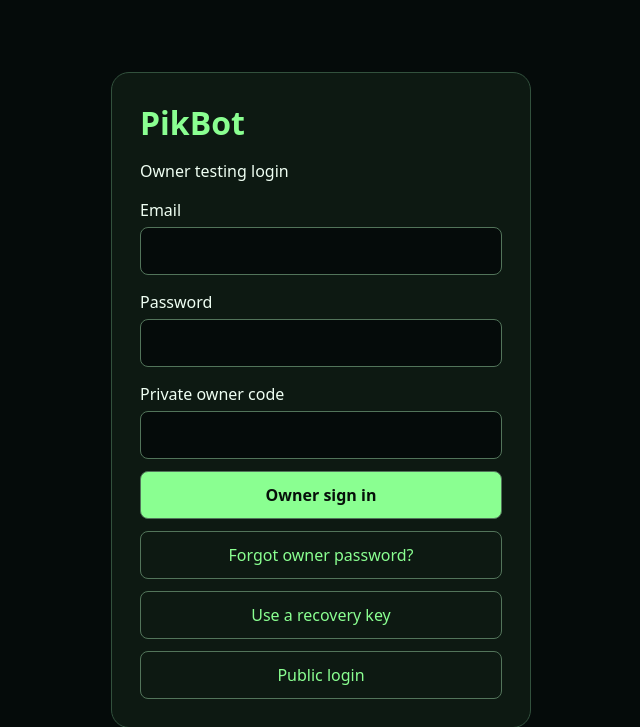
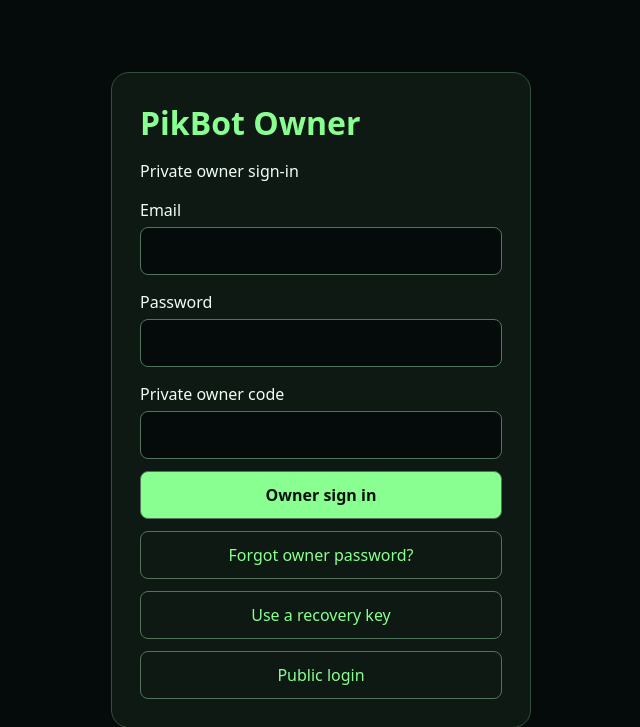
Before and after one commit to twinster22-cloud/PikBot., a Flask app: page /owner/login in a window 1280 px wide. Shown: the top 727 px of the page, without its empty margins (319-959 px from the left). Run offline with Flask 3, Linux system fonts and the light colour scheme; some libraries are stand-ins or nearby versions.

Commit message:
Add a separate PikBot Owner home screen app

```diff
--- a/membership.py
+++ b/membership.py
@@ -404,10 +404,11 @@ def sign_in(email, password_version=0):
 
 
 @membership.post('/logout')
+@membership.post('/owner/logout')
 def logout():
     check_csrf()
     session.clear()
-    return redirect('/login')
+    return redirect('/owner/login' if request.path == '/owner/logout' else '/login')
 
 
 @membership.get('/api/account')
--- a/server.py
+++ b/server.py
@@ -26,13 +26,16 @@ init_owner(app)
 
 @app.get('/<asset>')
 def public_asset(asset):
-    if asset not in {'sw.js', 'manifest.webmanifest', 'icon-192.png', 'icon-512.png', 'apple-touch-icon.png', 'splash.png', 'icon.svg'}:
+    if asset not in {
+        'sw.js', 'manifest.webmanifest', 'icon-192.png', 'icon-512.png', 'apple-touch-icon.png',
+        'splash.png', 'icon.svg', 'owner.webmanifest', 'owner-icon-192.png', 'owner-icon-512.png',
+    }:
         return jsonify(error='Not found'), 404
     return send_from_directory(ROOT/'static', asset)
 
 @app.after_request
 def prevent_private_caching(response):
-    if request.path == '/' or request.path.startswith(('/api/', '/login', '/owner/', '/billing/', '/logout')):
+    if request.path in ('/', '/owner') or request.path.startswith(('/api/', '/login', '/owner/', '/billing/', '/logout')):
         response.headers['Cache-Control'] = 'no-store, private'
     response.headers['X-Content-Type-Options'] = 'nosniff'
     response.headers['X-Frame-Options'] = 'DENY'
--- a/templates/login.html
+++ b/templates/login.html
@@ -4,17 +4,25 @@
 <meta charset="utf-8">
 <meta name="viewport" content="width=device-width,initial-scale=1">
 <meta name="theme-color" content="#050b0a">
+{% set owner_page = owner_mode or owner_email_reset or reset_view == 'owner' %}
+{% if owner_page %}
+<link rel="manifest" href="/owner.webmanifest">
+<link rel="icon" href="/owner-icon-192.png">
+<link rel="apple-touch-icon" href="/owner-icon-192.png">
+<meta name="apple-mobile-web-app-title" content="PikBot Owner">
+{% else %}
 <link rel="manifest" href="/manifest.webmanifest">
 <link rel="apple-touch-icon" href="/apple-touch-icon.png">
-<title>{{ 'Reset password' if reset_view else 'Sign in' }} | PikBot</title>
+{% endif %}
+<title>{{ 'Reset password' if reset_view else 'Sign in' }} | {{ 'PikBot Owner' if owner_page else 'PikBot' }}</title>
 <style>
 *{box-sizing:border-box}body{margin:0;min-height:100vh;display:grid;place-items:center;padding:20px;background:#050b0a;color:#effff3;font:16px system-ui}main{width:min(100%,420px);padding:28px;border:1px solid #32513d;border-radius:18px;background:#0d1912}h1{margin:0;color:#8aff91}p{line-height:1.45}label{display:block;margin-top:16px}input,button{width:100%;font:inherit;padding:12px;border:1px solid #52745a;border-radius:8px}input{margin-top:6px;background:#050b0a;color:white}button{margin-top:12px;background:#8aff91;color:#07100a;font-weight:700;cursor:pointer}a.signup{display:block;text-align:center;margin-top:12px;padding:12px;border:1px solid #52745a;border-radius:8px;color:#8aff91;text-decoration:none} [role=alert]{color:#ffb7ae}
 .login-options{display:grid;grid-template-columns:1fr 1fr;gap:10px;margin:22px 0 16px}.login-options a{display:flex;align-items:center;justify-content:center;min-height:58px;padding:10px;text-align:center;border:1px solid #52745a;border-radius:10px;color:#ccebd3;text-decoration:none;font-weight:700}.login-options a[aria-current=page]{background:#8aff91;color:#07100a;border-color:#8aff91}.login-options a:focus-visible{outline:3px solid #effff3;outline-offset:3px}</style>
 </head>
 <body><main>
-<h1>PikBot</h1>
+<h1>{{ 'PikBot Owner' if owner_page else 'PikBot' }}</h1>
 
-{% if owner_mode %}<p>Owner testing login</p>{% endif %}
+{% if owner_mode %}<p>Private owner sign-in</p>{% endif %}
 {% if error %}<p role="alert">{{ error }}</p>{% endif %}
 {% if notice %}<p role="status">{{ notice }}</p>{% endif %}
 {% if not reset_view and request.args.get('password_reset') == '1' %}
```
Also changed, not shown: templates/owner.html (+6 -2 lines), static/owner-icon-192.png (added), static/owner-icon-512.png (added), static/owner.webmanifest (added).
